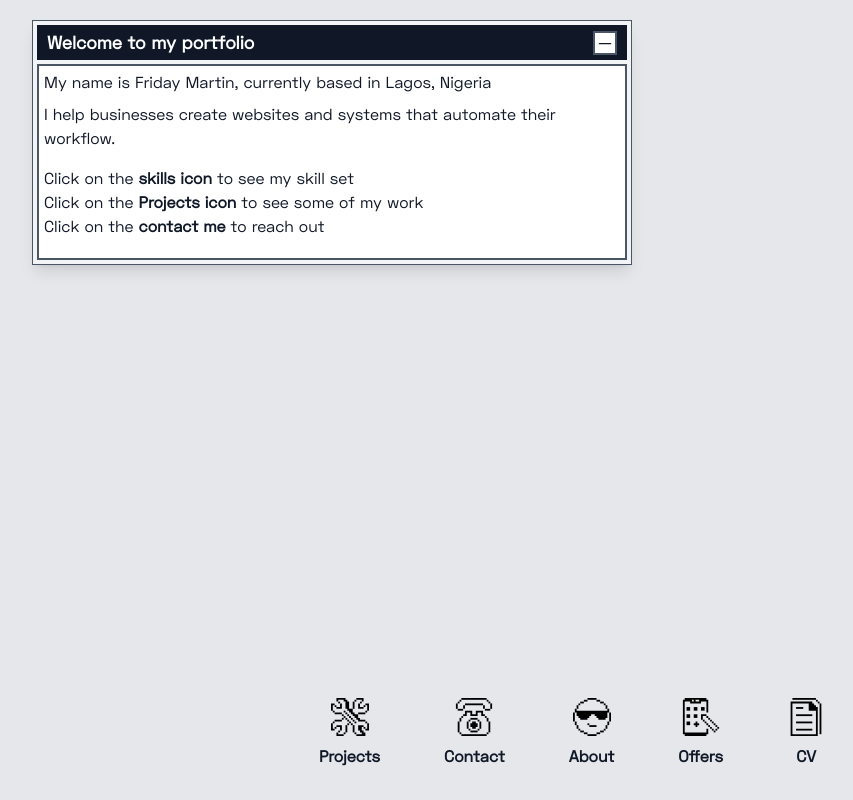
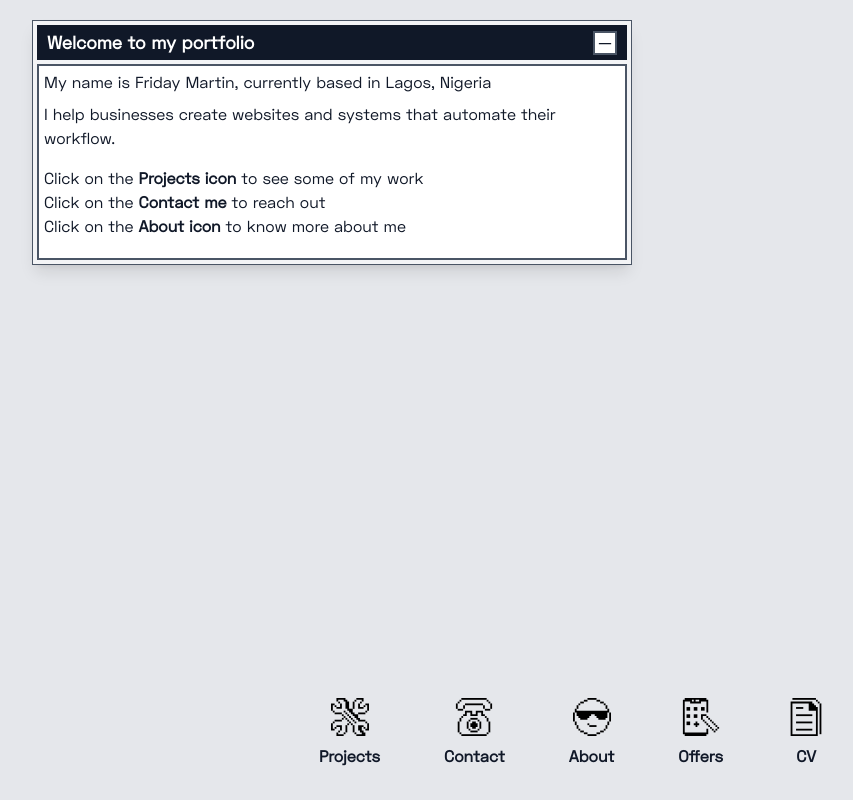
Before and after one commit to M-alpha-bet/martin-friday, a React (Vite) app: page / in a window 1280 px wide. Shown: the whole page, without its empty margins (68-921 px from the left). Built offline with nearby package versions, Linux system fonts and the light colour scheme; no server answers; what @reown/appkit, @reown/appkit-adapter-solana would draw is missing.

Commit message:
feat: removed skill icon

```diff
--- a/src/pages/LandingPage.tsx
+++ b/src/pages/LandingPage.tsx
@@ -76,11 +76,7 @@ export default function HomePage() {
               I help businesses create websites and systems that automate their
               workflow.
             </p>
-            <p>
-              Click on the{" "}
-              <span className="font-semibold text-gray-900">skills icon</span>{" "}
-              to see my skill set
-            </p>
+
             <p>
               Click on the{" "}
               <span className="font-semibold text-gray-900">Projects icon</span>{" "}
@@ -88,8 +84,13 @@ export default function HomePage() {
             </p>
             <p>
               Click on the{" "}
-              <span className="font-semibold text-gray-900">contact me</span> to
+              <span className="font-semibold text-gray-900">Contact me</span> to
               reach out
+            </p>
+            <p>
+              Click on the{" "}
+              <span className="font-semibold text-gray-900">About icon</span> to
+              know more about me
             </p>
           </div>
         </motion.div>
```
